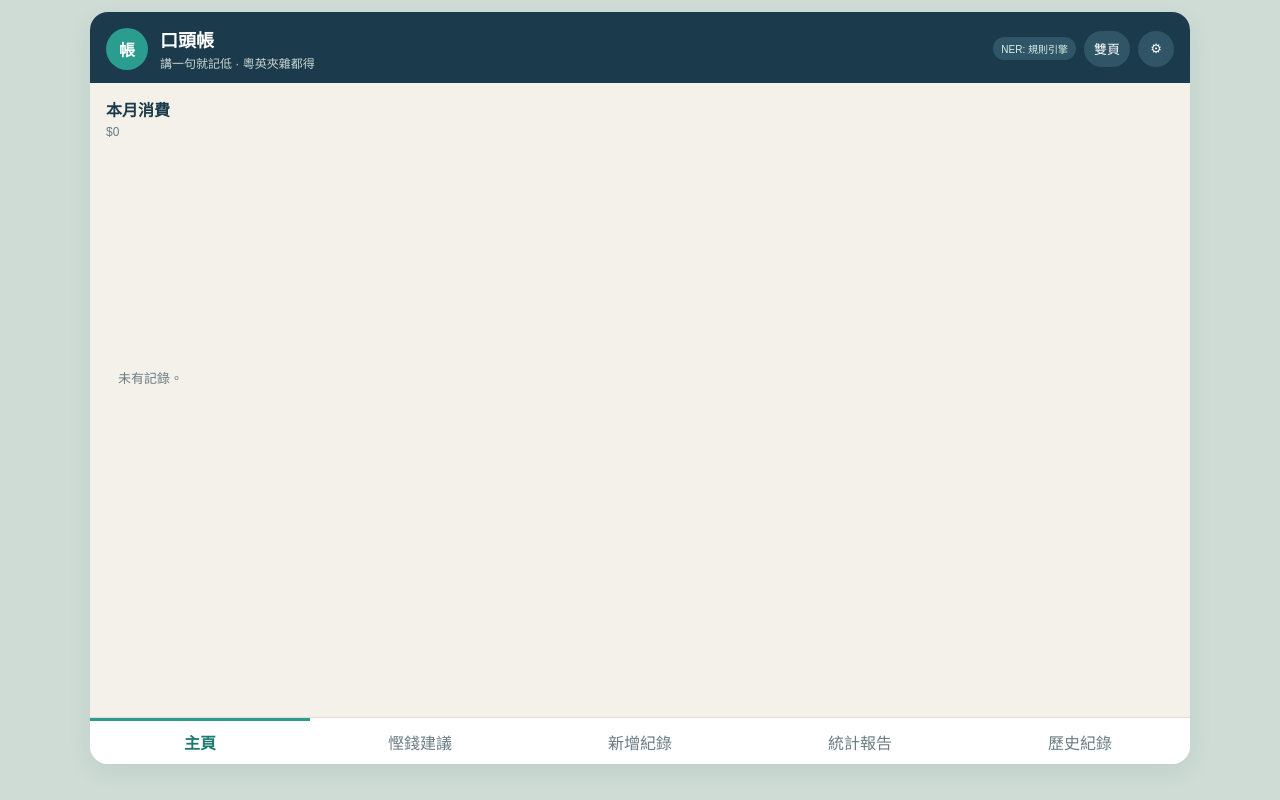
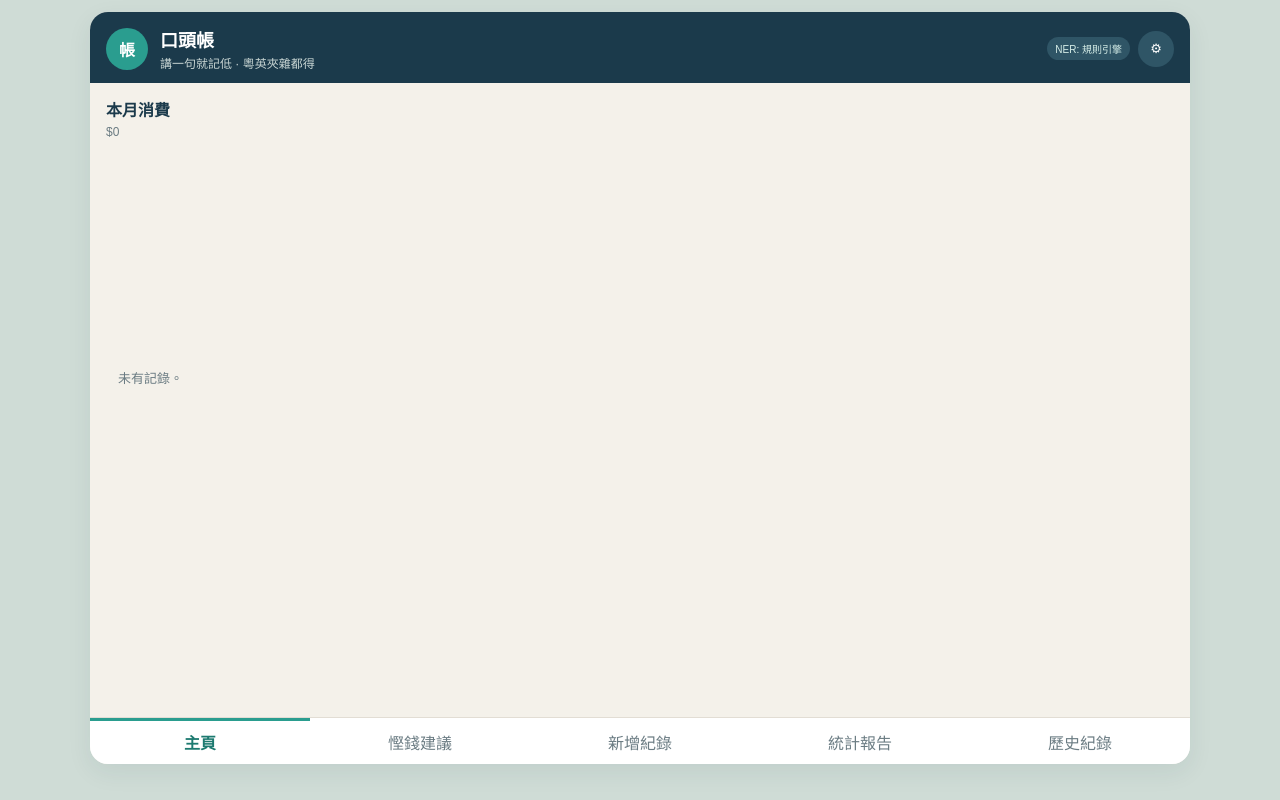
Before and after one commit to MakChiHin/Budgeting-System, a plain HTML site: page frontend/index.html in a window 1280 px wide. Drawn offline with Linux system fonts and the light colour scheme; no server answers.

Commit message:
remove: dual-pane button

```diff
--- a/frontend/index.html
+++ b/frontend/index.html
@@ -18,7 +18,6 @@
       </div>
       <div class="header-meta">
         <span class="badge" id="modelBadge">NER: 規則引擎</span>
-        <button type="button" class="gear" id="dualPaneBtn" title="雙頁查看">雙頁</button>
         <button type="button" class="gear" id="gearBtn" title="喜好">⚙</button>
       </div>
     </header>
```
